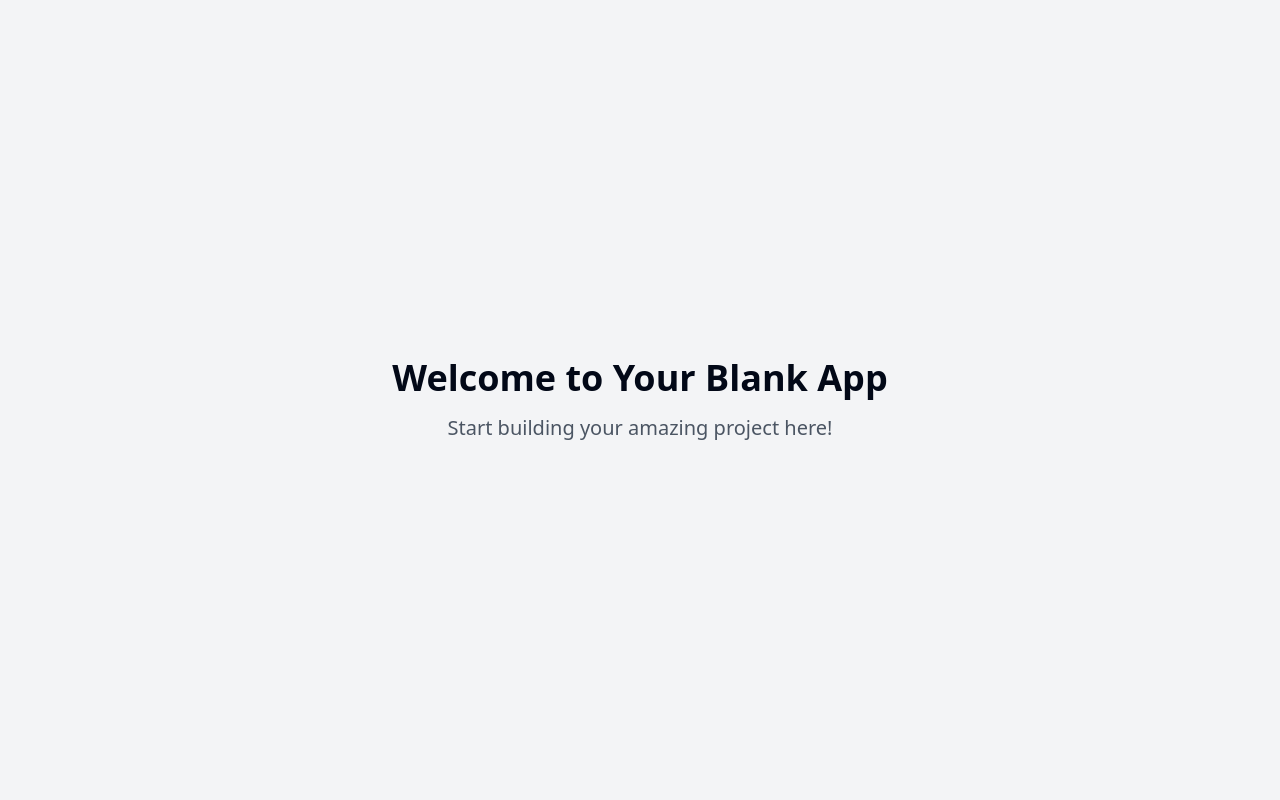
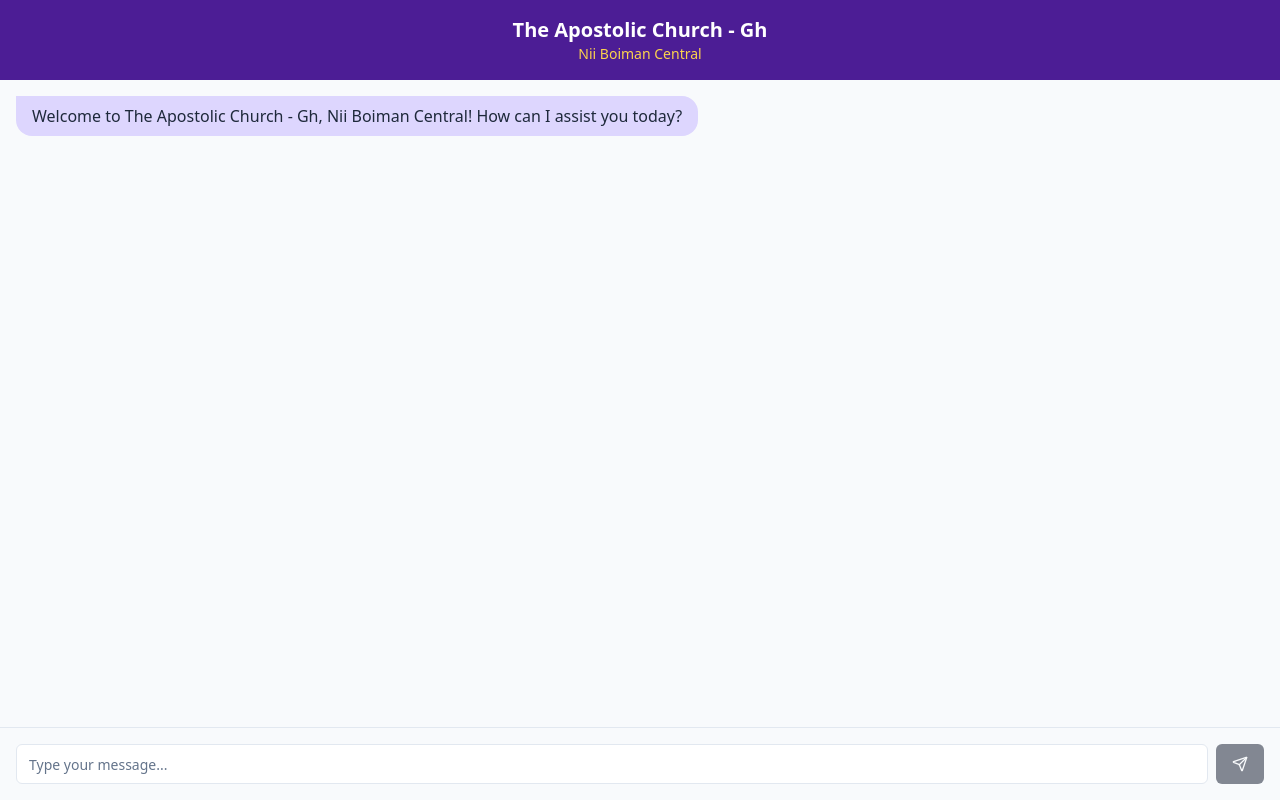
Before and after one commit to karhin20/church-website1, a React (Vite) app: page / in a window 1280 px wide. Built offline with nearby package versions, Linux system fonts and the light colour scheme.

Commit message:
Add frontend for AI chat app
Implemented the frontend layout for an AI chat application for The Apostolic Church - Gh, Nii Boiman Central. This includes setting up the necessary components and structure to facilitate backend integration.
[skip gpt_engineer]

```diff
--- /dev/null
+++ b/src/components/ChatInput.tsx
@@ -0,0 +1,36 @@
+import { Button } from "@/components/ui/button";
+import { Input } from "@/components/ui/input";
+import { Send } from "lucide-react";
+import { useState } from "react";
+
+interface ChatInputProps {
+  onSendMessage: (message: string) => void;
+  disabled?: boolean;
+}
+
+export const ChatInput = ({ onSendMessage, disabled }: ChatInputProps) => {
+  const [message, setMessage] = useState("");
+
+  const handleSubmit = (e: React.FormEvent) => {
+    e.preventDefault();
+    if (message.trim()) {
+      onSendMessage(message);
+      setMessage("");
+    }
+  };
+
+  return (
+    <form onSubmit={handleSubmit} className="flex gap-2 p-4 border-t">
+      <Input
+        value={message}
+        onChange={(e) => setMessage(e.target.value)}
+        placeholder="Type your message..."
+        className="flex-1"
+        disabled={disabled}
+      />
+      <Button type="submit" disabled={disabled || !message.trim()}>
+        <Send className="h-4 w-4" />
+      </Button>
+    </form>
+  );
+};
--- /dev/null
+++ b/src/components/ChatMessage.tsx
@@ -0,0 +1,37 @@
+import { cn } from "@/lib/utils";
+
+interface ChatMessageProps {
+  message: string;
+  isBot?: boolean;
+  isLoading?: boolean;
+}
+
+export const ChatMessage = ({ message, isBot = false, isLoading = false }: ChatMessageProps) => {
+  return (
+    <div
+      className={cn(
+        "flex w-full",
+        isBot ? "justify-start" : "justify-end"
+      )}
+    >
+      <div
+        className={cn(
+          "max-w-[80%] rounded-2xl px-4 py-2 mb-2",
+          isBot
+            ? "bg-church-accent text-church-text rounded-tl-none"
+            : "bg-church-primary text-white rounded-tr-none"
+        )}
+      >
+        {isLoading ? (
+          <div className="flex space-x-1">
+            <div className="w-2 h-2 bg-current rounded-full animate-bounce" />
+            <div className="w-2 h-2 bg-current rounded-full animate-bounce [animation-delay:0.2s]" />
+            <div className="w-2 h-2 bg-current rounded-full animate-bounce [animation-delay:0.4s]" />
+          </div>
+        ) : (
+          <p className="whitespace-pre-wrap">{message}</p>
+        )}
+      </div>
+    </div>
+  );
+};
--- a/src/pages/Index.tsx
+++ b/src/pages/Index.tsx
@@ -1,12 +1,62 @@
-// Update this page (the content is just a fallback if you fail to update the page)
+import { useState } from "react";
+import { ChatMessage } from "@/components/ChatMessage";
+import { ChatInput } from "@/components/ChatInput";
+
+interface Message {
+  text: string;
+  isBot: boolean;
+}
 
 const Index = () => {
+  const [messages, setMessages] = useState<Message[]>([
+    {
+      text: "Welcome to The Apostolic Church - Gh, Nii Boiman Central! How can I assist you today?",
+      isBot: true,
+    },
+  ]);
+  const [isLoading, setIsLoading] = useState(false);
+
+  const handleSendMessage = async (message: string) => {
+    // Add user message
+    setMessages((prev) => [...prev, { text: message, isBot: false }]);
+    setIsLoading(true);
+
+    // TODO: Integrate with backend
+    // For now, we'll just simulate a response
+    setTimeout(() => {
+      setMessages((prev) => [
+        ...prev,
+        {
+          text: "This is a placeholder response. Backend integration is pending.",
+          isBot: true,
+        },
+      ]);
+      setIsLoading(false);
+    }, 1000);
+  };
+
   return (
-    <div className="min-h-screen flex items-center justify-center bg-gray-100">
-      <div className="text-center">
-        <h1 className="text-4xl font-bold mb-4">Welcome to Your Blank App</h1>
-        <p className="text-xl text-gray-600">Start building your amazing project here!</p>
+    <div className="flex flex-col h-screen bg-church-background">
+      {/* Header */}
+      <header className="bg-church-primary text-white p-4 text-center">
+        <h1 className="text-xl font-bold">The Apostolic Church - Gh</h1>
+        <p className="text-sm text-church-secondary">Nii Boiman Central</p>
+      </header>
+
+      {/* Chat Messages */}
+      <div className="flex-1 overflow-y-auto p-4 space-y-4">
+        {messages.map((message, index) => (
+          <ChatMessage
+            key={index}
+            message={message.text}
+            isBot={message.isBot}
+          />
+        ))}
+        {isLoading && <ChatMessage message="" isBot={true} isLoading={true} />}
       </div>
+
+      {/* Input */}
+      <ChatInput onSendMessage={handleSendMessage} disabled={isLoading} />
     </div>
   );
 };
--- a/tailwind.config.ts
+++ b/tailwind.config.ts
@@ -12,85 +12,79 @@ export default {
   theme: {
     container: {
       center: true,
-			padding: '2rem',
+      padding: "2rem",
       screens: {
-				'2xl': '1400px'
-			}
+        "2xl": "1400px",
+      },
     },
     extend: {
       colors: {
-				border: 'hsl(var(--border))',
-				input: 'hsl(var(--input))',
-				ring: 'hsl(var(--ring))',
-				background: 'hsl(var(--background))',
-				foreground: 'hsl(var(--foreground))',
+        border: "hsl(var(--border))",
+        input: "hsl(var(--input))",
+        ring: "hsl(var(--ring))",
+        background: "hsl(var(--background))",
+        foreground: "hsl(var(--foreground))",
+        church: {
+          primary: "#4C1D95",
+          secondary: "#FCD34D",
+          accent: "#DDD6FE",
+          background: "#F8FAFC",
+          text: "#1E293B",
+        },
         primary: {
-					DEFAULT: 'hsl(var(--primary))',
-					foreground: 'hsl(var(--primary-foreground))'
+          DEFAULT: "hsl(var(--primary))",
+          foreground: "hsl(var(--primary-foreground))",
         },
         secondary: {
-					DEFAULT: 'hsl(var(--secondary))',
-					foreground: 'hsl(var(--secondary-foreground))'
+          DEFAULT: "hsl(var(--secondary))",
+          foreground: "hsl(var(--secondary-foreground))",
         },
         destructive: {
-					DEFAULT: 'hsl(var(--destructive))',
-					foreground: 'hsl(var(--destructive-foreground))'
+          DEFAULT: "hsl(var(--destructive))",
+          foreground: "hsl(var(--destructive-foreground))",
         },
         muted: {
-					DEFAULT: 'hsl(var(--muted))',
-					foreground: 'hsl(var(--muted-foreground))'
+          DEFAULT: "hsl(var(--muted))",
+          foreground: "hsl(var(--muted-foreground))",
         },
         accent: {
-					DEFAULT: 'hsl(var(--accent))',
-					foreground: 'hsl(var(--accent-foreground))'
+          DEFAULT: "hsl(var(--accent))",
+          foreground: "hsl(var(--accent-foreground))",
         },
         popover: {
-					DEFAULT: 'hsl(var(--popover))',
-					foreground: 'hsl(var(--popover-foreground))'
+          DEFAULT: "hsl(var(--popover))",
+          foreground: "hsl(var(--popover-foreground))",
         },
         card: {
-					DEFAULT: 'hsl(var(--card))',
-					foreground: 'hsl(var(--card-foreground))'
+          DEFAULT: "hsl(var(--card))",
+          foreground: "hsl(var(--card-foreground))",
         },
-				sidebar: {
-					DEFAULT: 'hsl(var(--sidebar-background))',
-					foreground: 'hsl(var(--sidebar-foreground))',
-					primary: 'hsl(var(--sidebar-primary))',
-					'primary-foreground': 'hsl(var(--sidebar-primary-foreground))',
-					accent: 'hsl(var(--sidebar-accent))',
-					'accent-foreground': 'hsl(var(--sidebar-accent-foreground))',
-					border: 'hsl(var(--sidebar-border))',
-					ring: 'hsl(var(--sidebar-ring))'
-				}
       },
       borderRadius: {
-				lg: 'var(--radius)',
-				md: 'calc(var(--radius) - 2px)',
-				sm: 'calc(var(--radius) - 4px)'
+        lg: "var(--radius)",
+        md: "calc(var(--radius) - 2px)",
+        sm: "calc(var(--radius) - 4px)",
       },
       keyframes: {
-				'accordion-down': {
-					from: {
-						height: '0'
+        "accordion-down": {
+          from: { height: "0" },
+          to: { height: "var(--radix-accordion-content-height)" },
         },
-					to: {
-						height: 'var(--radix-accordion-content-height)'
-					}
+        "accordion-up": {
+          from: { height: "var(--radix-accordion-content-height)" },
+          to: { height: "0" },
         },
-				'accordion-up': {
-					from: {
-						height: 'var(--radix-accordion-content-height)'
+        blink: {
+          "0%, 100%": { opacity: "1" },
+          "50%": { opacity: "0" },
         },
-					to: {
-						height: '0'
-					}
-				}
       },
       animation: {
-				'accordion-down': 'accordion-down 0.2s ease-out',
-				'accordion-up': 'accordion-up 0.2s ease-out'
-			}
-		}
+        "accordion-down": "accordion-down 0.2s ease-out",
+        "accordion-up": "accordion-up 0.2s ease-out",
+        blink: "blink 1s ease-in-out infinite",
+      },
+    },
   },
   plugins: [require("tailwindcss-animate")],
 } satisfies Config;
```
Lines whose indentation alone changed are shown as unchanged.
